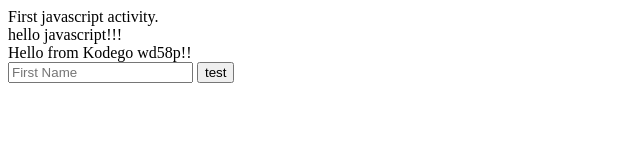
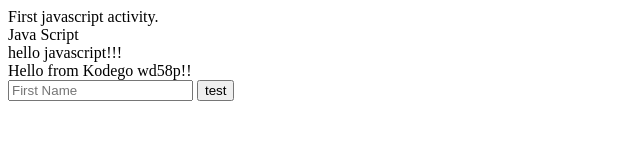
Before and after one commit to AngeloNhel/wp58p_AngeloNhelAcibar, a plain HTML site: page javascript-activities/javascript-sample.html in a window 1280 px wide. Shown: the whole page, without its empty margins (0-640 px from the left). Drawn offline with Linux system fonts and the light colour scheme.

Commit message:
modified codes

```diff
--- a/javascript-activities/javascript-sample.html
+++ b/javascript-activities/javascript-sample.html
@@ -9,6 +9,7 @@
 <body>
 
     <div>First javascript activity.</div>
+    <div>Java Script</div>
 
     <div id="js-stage"></div>
     <input type="text" placeholder="First Name" id="text-name">
```
